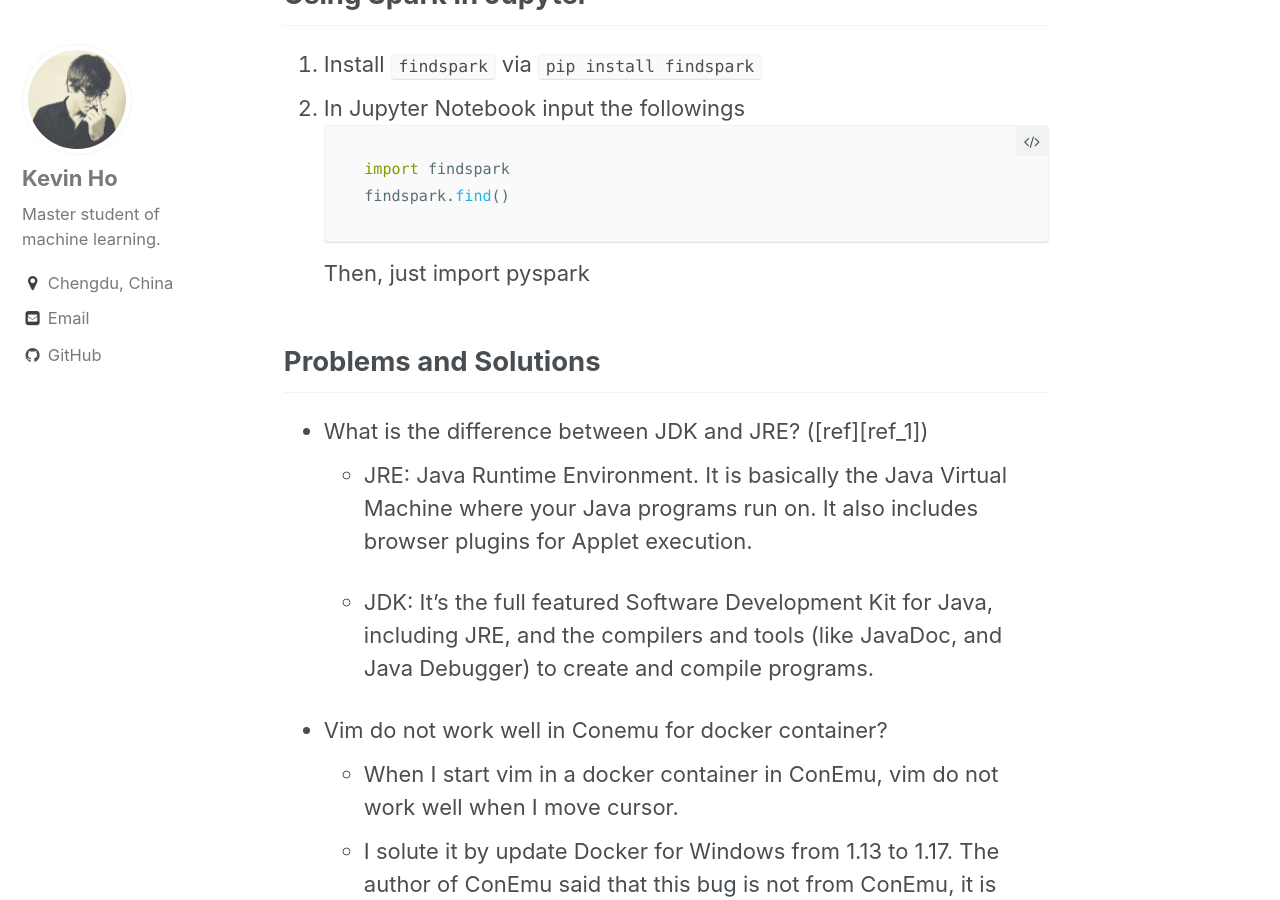
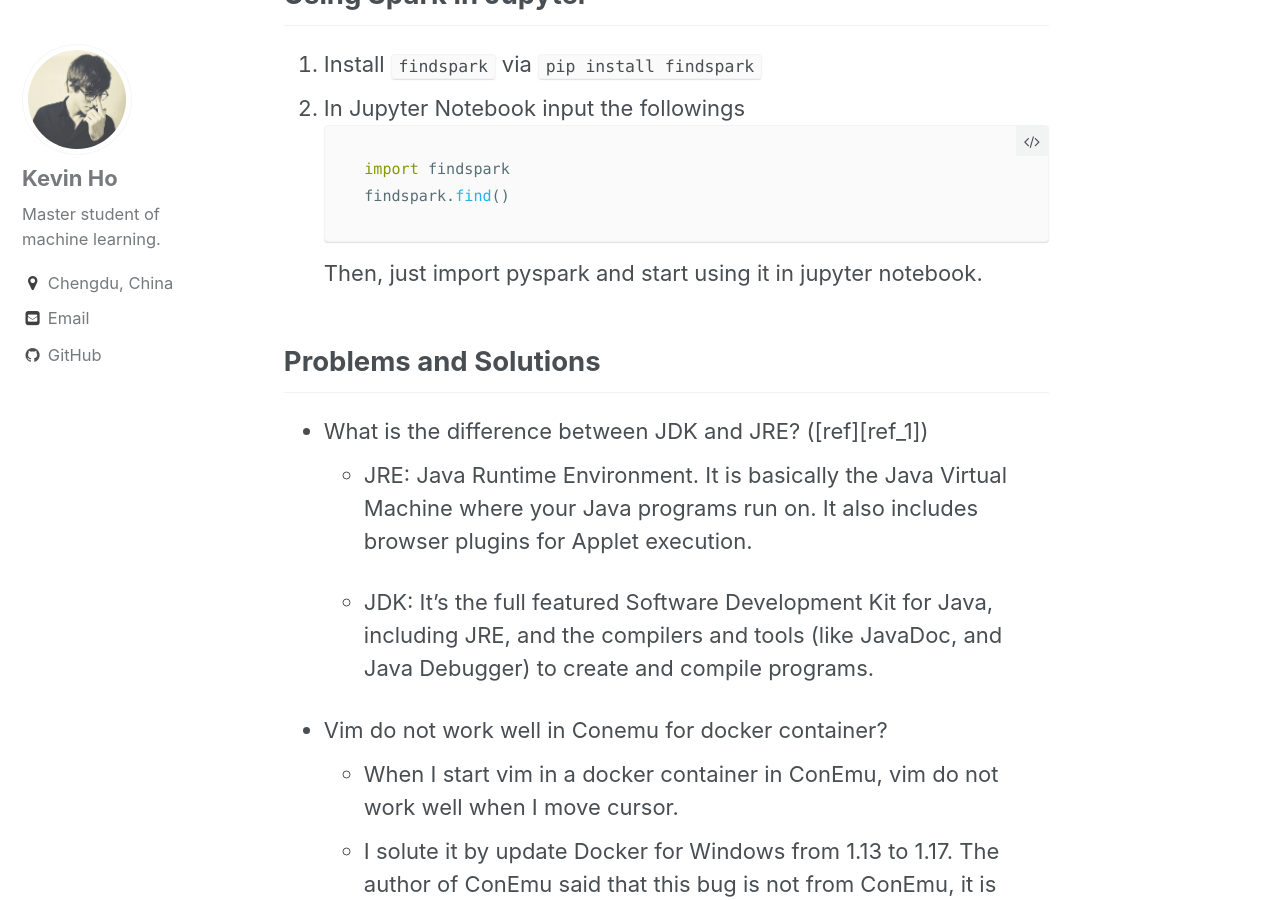
Before and after one commit to rivergold/rivergold.github.io, a Jekyll site: the page built from _posts/2017-4-12-Learning Spark(updating).md, in a window 1280 px wide and 900 px high, scrolled down 2632 px. Built offline with Jekyll 4.4.1, drawn with Linux system fonts in a browser that asks for light colours; some of the changed text lies outside the part shown.

Commit message:
Rename some articles

````diff
--- a/_posts/2017-4-12-Learning Spark(updating).md
+++ b/_posts/2017-4-12-Learning Spark(updating).md
@@ -74,7 +74,7 @@
     import findspark
     findspark.find()
     ```
-    Then, just import pyspark
+    Then, just import pyspark and start using it in jupyter notebook.
 
 ## Problems and Solutions
 - What is the difference between JDK and JRE? ([ref][ref_1])
````
Also changed, not shown: _posts/2017-3-18-Deep-Learning-on CIFAR-10-Classification-Using-PyTorch&Keras.md (renamed from _posts/2017-3-18-Deep-Learning-CIFAR-10-Classification(PyTorch&Keras).md).
